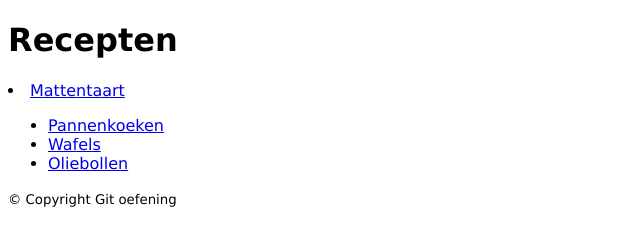
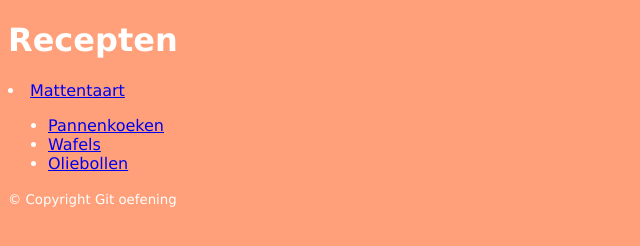
Before and after one commit to Kevin1407B/recepten, a plain HTML site: page index.html in a window 1280 px wide. Shown: the whole page, without its empty margins (0-640 px from the left). Drawn offline with Linux system fonts and the light colour scheme.

Commit message:
Update default.css

```diff
--- a/default.css
+++ b/default.css
@@ -1,9 +1,5 @@
 body {
 	font-family: verdana;
-<<<<<<< HEAD
-	background-color: Orange;
-=======
-	background-color: Orange;
->>>>>>> 89ce855fb4b47ce6c0c777eaed30985687690943
+	background-color: LightSalmon;
 	color: white;
 }
```
